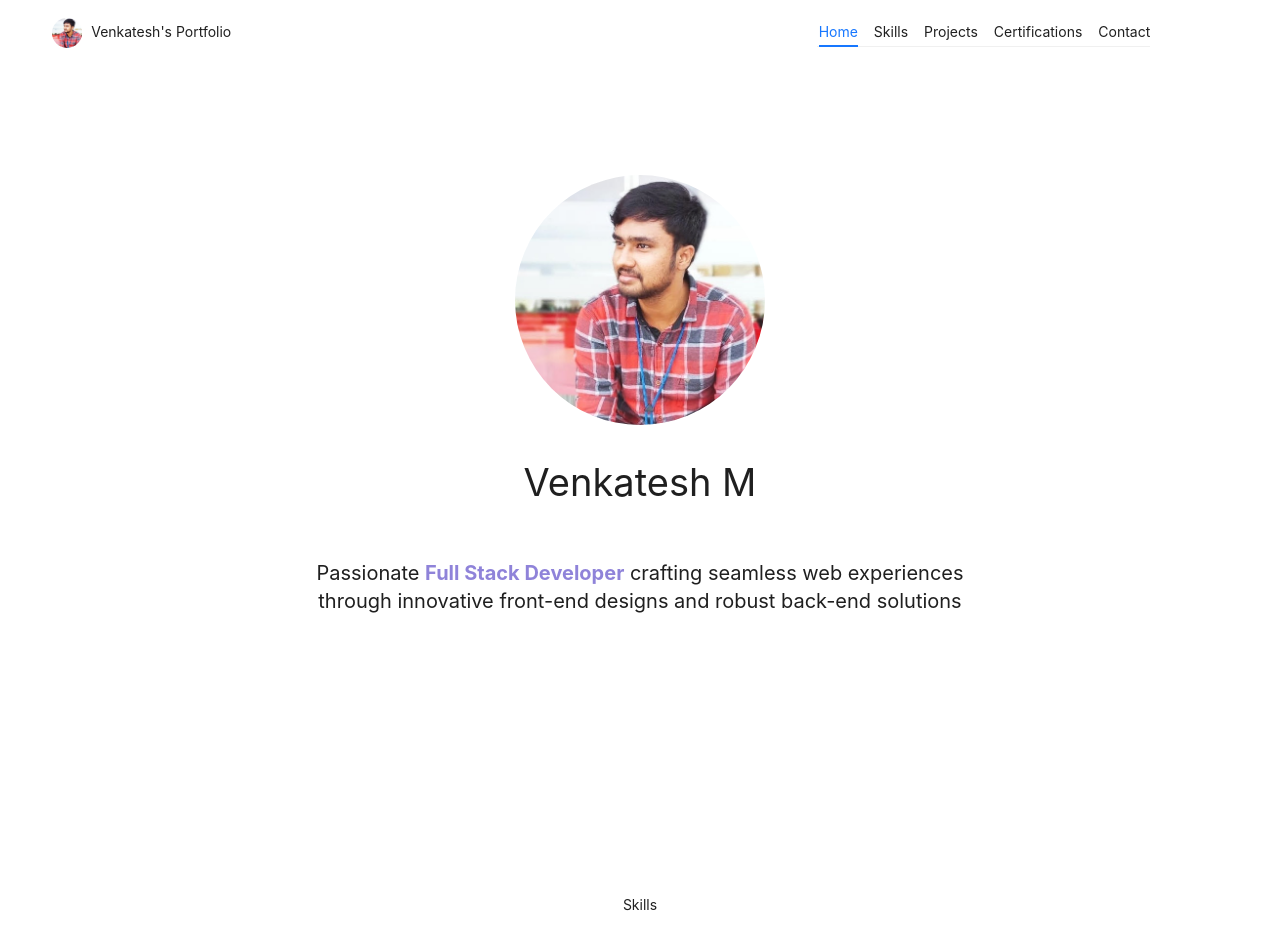
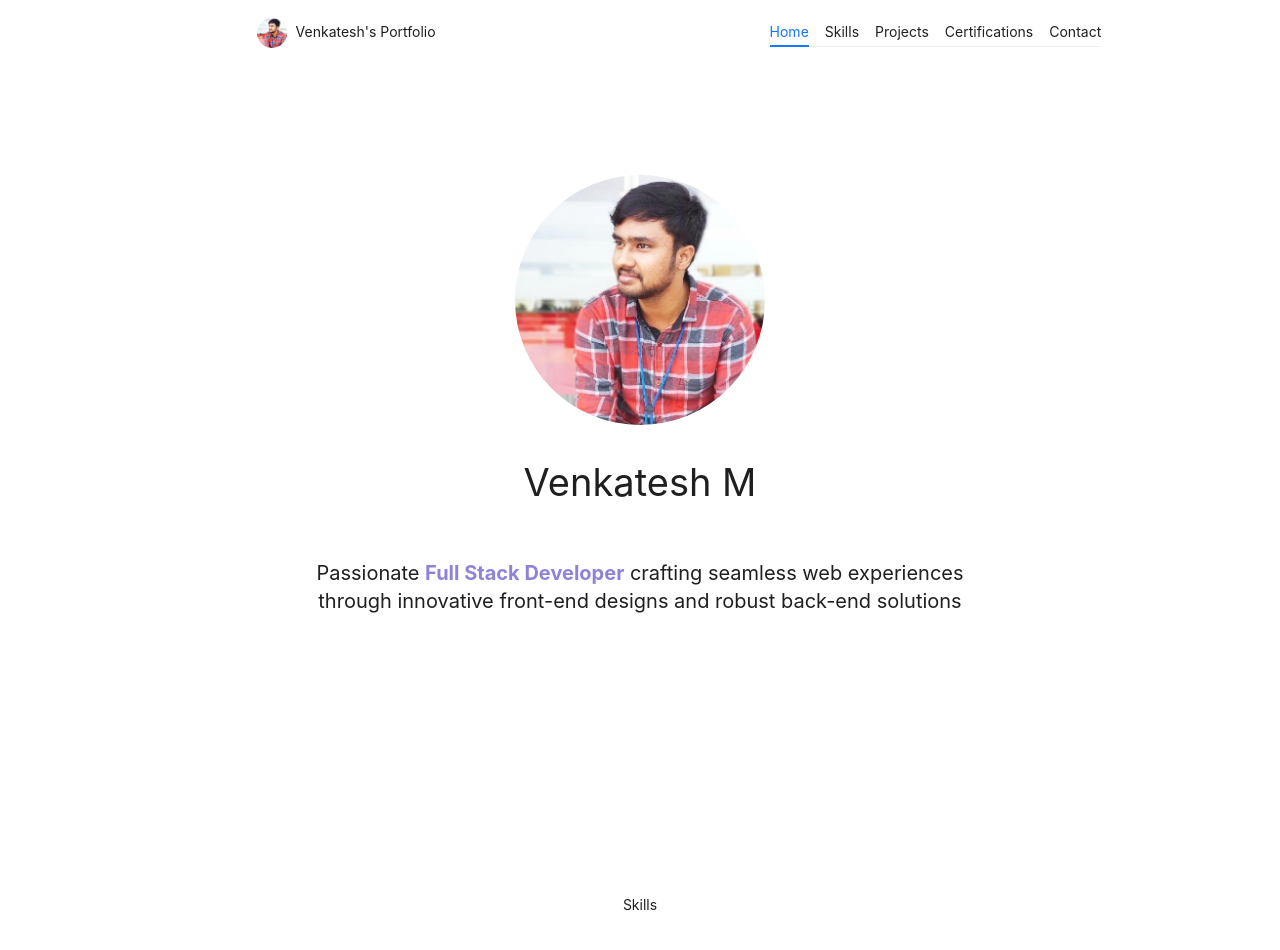
Before and after one commit to Venkate5h/venkatesh-portfolio, a React (Create React App) app: page / in a window 1280 px wide. Shown: the top 950 px of the page. Built offline with nearby package versions, Linux system fonts and the light colour scheme.

Commit message:
updating landing container

```diff
--- a/src/App.js
+++ b/src/App.js
@@ -22,7 +22,7 @@ function App() {
     <Layout>
       <Header>
         <Row align={'middle'}>
-          <Col xs={0} md={14}>
+          <Col xs={0} md={12} align="center">
             <Space>
               <Avatar src={profilePhoto} />
               <Typography>
@@ -30,7 +30,7 @@ function App() {
               </Typography>
             </Space>
           </Col>
-          <Col xs={24} md={10} align="center">
+          <Col xs={24} md={12} align="center">
             <Row justify="center">
               <Anchor items={items} direction="horizontal" affix={false} />
             </Row>
```
